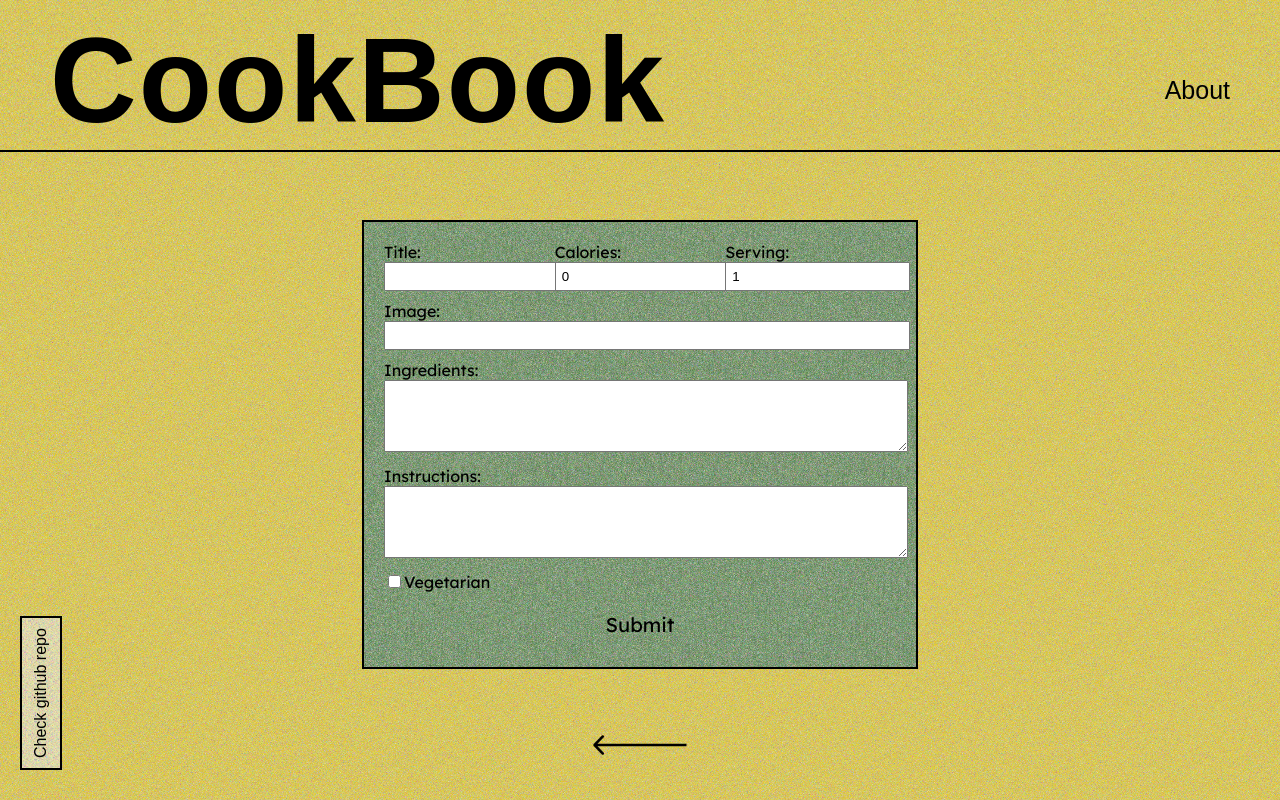
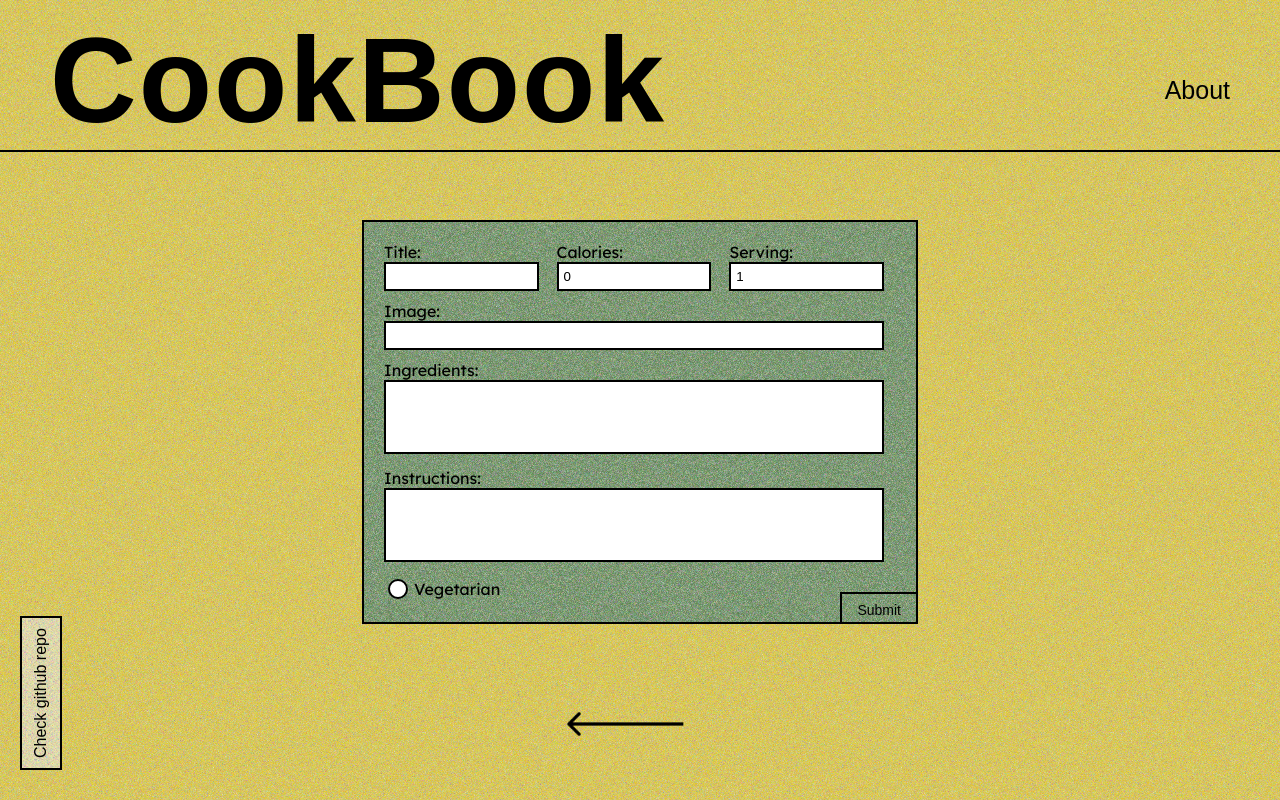
Before and after one commit to ecemonkol/CookBook, a React (Vite) app: page /add-recipe in a window 1280 px wide. Built offline with nearby package versions, Linux system fonts and the light colour scheme; a web font is replaced by a local one.

Commit message:
edit buttons and scrolltop function

```diff
--- a/src/App.css
+++ b/src/App.css
@@ -42,6 +42,7 @@ a:visited {
 /* add recipe */
 
 .add-recipe-card {
+  position: relative;
   width: 40%;
   margin: 20px auto;
   margin-top: 220px;
@@ -64,31 +65,68 @@ a:visited {
 
 .add-recipe-card label {
   font-family: "Lexend Deca", sans-serif;
-  margin-top: 10px;
 }
 
-.add-recipe-card input,
 .add-recipe-card textarea {
   padding: 5px;
-  width: 100%;
+  width: 95%;
+  border: solid black 2px;
+  resize: none;
+}
+
+.add-recipe-card input {
+  padding: 5px;
+  width: 90%;
+  border: solid black 2px;
+}
+
+input:focus {
+  outline: 2px solid rgb(176, 230, 176);
+}
+
+textarea:focus {
+  outline: 2px solid rgb(176, 230, 176);
+}
+
+.add-recipe-card .image-input {
+  padding: 5px;
+  width: 95%;
+}
+
+.input-row-mini {
+  padding: 0px;
+  width: 98%;
+  gap: 16px;
 }
 
 .add-recipe-card button {
+  /* width: -30%; */
+  margin: 0 auto;
+  margin-bottom: -5px;
+
+  font-family: "Konstant Grotesk", sans-serif;
   padding: 10px 20px;
-  font-size: 20px;
-  grid-column: 1 / span 2;
-  color: black;
-  border: none;
+  font-size: 14px;
+  background-color: transparent;
+  position: absolute;
+  bottom: 3px;
+  right: -2px;
+  background-color: #000000;
+  color: rgb(0, 0, 0);
+  border: 2px solid black;
+  background-color: transparent;
+  padding: 8px 15px 4px 15px;
   cursor: pointer;
-  font-family: "Lexend Deca", sans-serif;
-  background-color: transparent;
+  font-family: "Konstant Grotesk", sans-serif;
 }
 
 .add-recipe-card button:hover {
-  color: white;
+  color: rgba(255, 255, 255, 0.843);
+  background-color: #000000;
 }
 
-.input-row {
+.input-row,
+.input-row-mini {
   grid-column: span 2;
   display: flex;
   flex-direction: row;
@@ -106,13 +144,55 @@ a:visited {
 }
 
 a.arrow {
-  display: flex;
+  position: absolute;
+  bottom: 60px;
   justify-content: center;
   align-items: center;
 }
 
 .checkbox-veg input {
   width: fit-content;
+}
+/* checkbox */
+.checkbox-veg input[type="checkbox"] {
+  appearance: none;
+  width: 20px;
+  height: 20px;
+  border: 2px solid black;
+  border-radius: 50%;
+  position: relative;
+  background-color: white;
+  cursor: pointer;
+}
+
+.checkbox-veg input[type="checkbox"]::before {
+  content: "";
+  position: absolute;
+  top: 50%;
+  left: 50%;
+  width: 10px;
+  height: 10px;
+  background-color: black;
+  border-radius: 50%;
+  transform: translate(-50%, -50%);
+  display: none;
+}
+
+.checkbox-veg input[type="checkbox"]:checked::before {
+  display: block;
+}
+
+.input-row-vege {
+  display: flex;
+  align-items: center;
+}
+
+.checkbox-veg {
+  display: flex;
+}
+
+.vegetarian-label {
+  margin: 3px;
 }
 
 /* Home page */
@@ -189,7 +269,7 @@ body {
   position: relative;
   display: flex;
   flex-direction: row;
-  width: 55%;
+  width: 70%;
   margin: auto;
   border: 2px solid black;
   margin-top: 240px;
@@ -210,18 +290,23 @@ body {
 }
 
 .recipe-details {
-  flex: 2;
+  flex: 3;
   padding: 20px;
 }
 
 .recipe-title {
+  display: flex;
+  flex-wrap: row;
   font-family: "Lexend Deca", sans-serif;
-  font-size: 24px;
-  margin-bottom: 10px;
+  justify-content: space-between;
+  align-items: baseline;
+}
+.recipe-name {
+  font-size: 26px;
 }
 
-.text-calories {
-  font-family: "Lexend Deca", sans-serif;
+.recipe-cal {
+  font-size: 20px;
 }
 
 .ingredients,
@@ -257,7 +342,28 @@ body {
   font-family: "Konstant Grotesk", sans-serif;
 }
 
+.edit-button:hover {
+  background-color: black;
+  color: #fffffff0;
+}
+
 /* Recipes Page */
+
+.up-button {
+  font-family: "Lexend Deca", sans-serif;
+  font-size: 20px;
+  position: fixed;
+  bottom: 170px;
+  right: 0;
+  border: solid 2px black;
+  color: black;
+  background: transparent;
+}
+
+.up-button:hover {
+  color: #fffffff0;
+  background: black;
+}
 
 a {
   display: inline-block;
@@ -278,6 +384,11 @@ a {
   display: inline-block;
   margin-right: 10px;
   cursor: pointer;
+}
+
+.filter-button:hover {
+  background-color: black;
+  color: #fffffff0;
 }
 
 .recipes-button-container {
--- a/src/Pages/AboutPage.jsx
+++ b/src/Pages/AboutPage.jsx
@@ -2,7 +2,9 @@
 
 import React from "react";
 import "../App.css";
+import { Link } from "react-router-dom";
 import ecem from "../assets/ecem.png";
+import arrow from "../assets/arrow.png";
 
 function AboutPage() {
   return (
@@ -21,7 +23,11 @@ function AboutPage() {
           </div>
         </div>
       </div>
-      <div className="arrow-container"></div>
+      <div className="arrow-container">
+        <Link className="arrow" to={"/"}>
+          <img className="arrow" src={arrow} alt="Arrow" />
+        </Link>
+      </div>
     </div>
   );
 }
--- a/src/Pages/AddRecipePage.jsx
+++ b/src/Pages/AddRecipePage.jsx
@@ -70,7 +70,7 @@ function AddRecipePage({ handleAddRecipe, recipes }) {
       <div className="add-recipe-card">
         <h4>Add a Recipe</h4>
         <form onSubmit={handleSubmit}>
-          <div className="input-row">
+          <div className="input-row-mini">
             <div className="input-group-small">
               <label>Title:</label>
               <input
@@ -109,6 +109,7 @@ function AddRecipePage({ handleAddRecipe, recipes }) {
                 value={image}
                 checked={isVegetarian}
                 onChange={handleImageInput}
+                className="image-input"
               />
             </div>
           </div>
@@ -137,7 +138,7 @@ function AddRecipePage({ handleAddRecipe, recipes }) {
             </div>
           </div>
 
-          <div className="input-row">
+          <div className="input-row-vege">
             <div className="checkbox-veg">
               <input
                 type="checkbox"
@@ -145,10 +146,9 @@ function AddRecipePage({ handleAddRecipe, recipes }) {
                 checked={isVegetarian}
                 onChange={hadleIsVegetarian}
               />
-              <label>Vegetarian</label>
+              <label className="vegetarian-label">Vegetarian</label>
             </div>
           </div>
-
           <button className="submit-button" type="submit">
             Submit
           </button>
--- a/src/Pages/RecipeDetailsPage.jsx
+++ b/src/Pages/RecipeDetailsPage.jsx
@@ -29,10 +29,11 @@ function RecipeDetailsPage({ recipes }) {
               <div className="edit-button-container">
                 <button className="edit-button">Edit</button>
               </div>
-              <h2 className="recipe-title">{recipeProfile.name}</h2>
-              <p className="text-calories">
-                Calories: {recipeProfile.calories}
-              </p>
+              <div className="recipe-title">
+                <h1 className="recipe-name">{recipeProfile.name}</h1>
+                <p className="recipe-cal">{recipeProfile.calories} cal.</p>
+              </div>
+
               <div className="ingredients">
                 <h3>Ingredients:</h3>
                 <p>{recipeProfile.ingredients}</p>
--- a/src/Pages/RecipesPage.jsx
+++ b/src/Pages/RecipesPage.jsx
@@ -1,8 +1,5 @@
-import React from "react";
+import React, { useState, useEffect } from "react";
 import RecipeCard from "../Components/RecipeCard/RecipeCard";
-// import receipeData from "../assets/recipes.json";
-// import "./RecipesPage.css";
-// import { useState } from "react";
 import "../App.css";
 
 function RecipesPage({
@@ -13,13 +10,27 @@ function RecipesPage({
   sortName,
   sortCal,
 }) {
-  // const [recipes, setRecipes] = useState(receipeData);
-  console.log(recipes);
+  const [showTopButton, setShowTopButton] = useState(false);
+
+  useEffect(() => {
+    const handleScroll = () => {
+      setShowTopButton(window.scrollY > 100);
+    };
+
+    window.addEventListener("scroll", handleScroll);
+    return () => {
+      window.removeEventListener("scroll", handleScroll);
+    };
+  }, []);
+
   const deleteItem = (id) => {
     const newRecipe = recipes.filter((recipe) => recipe.id !== id);
-    console.log(newRecipe, "filtered");
     setRecipes(newRecipe);
   };
+
+  function moveTop() {
+    window.scrollTo({ top: 0, behavior: "smooth" });
+  }
 
   return (
     <div className="recipe-page">
@@ -44,10 +55,15 @@ function RecipesPage({
             image={recipe.image}
             deleteItem={deleteItem}
             isVegetarian={recipe.isVegetarian}
-            //   servings={recipe.servings}
+            servings={recipe.servings}
           />
         ))}
       </div>
+      {showTopButton && (
+        <button onClick={moveTop} className="up-button">
+          Up!
+        </button>
+      )}
     </div>
   );
 }
```
